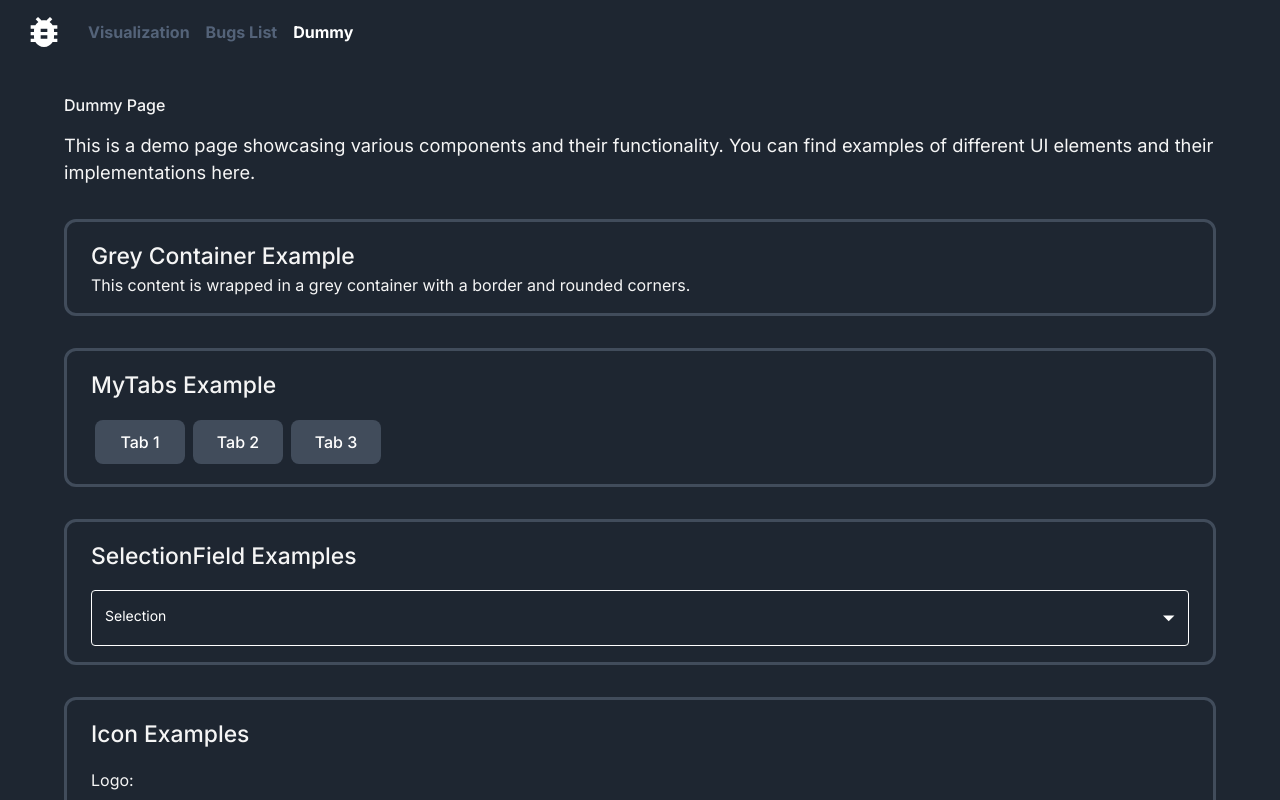
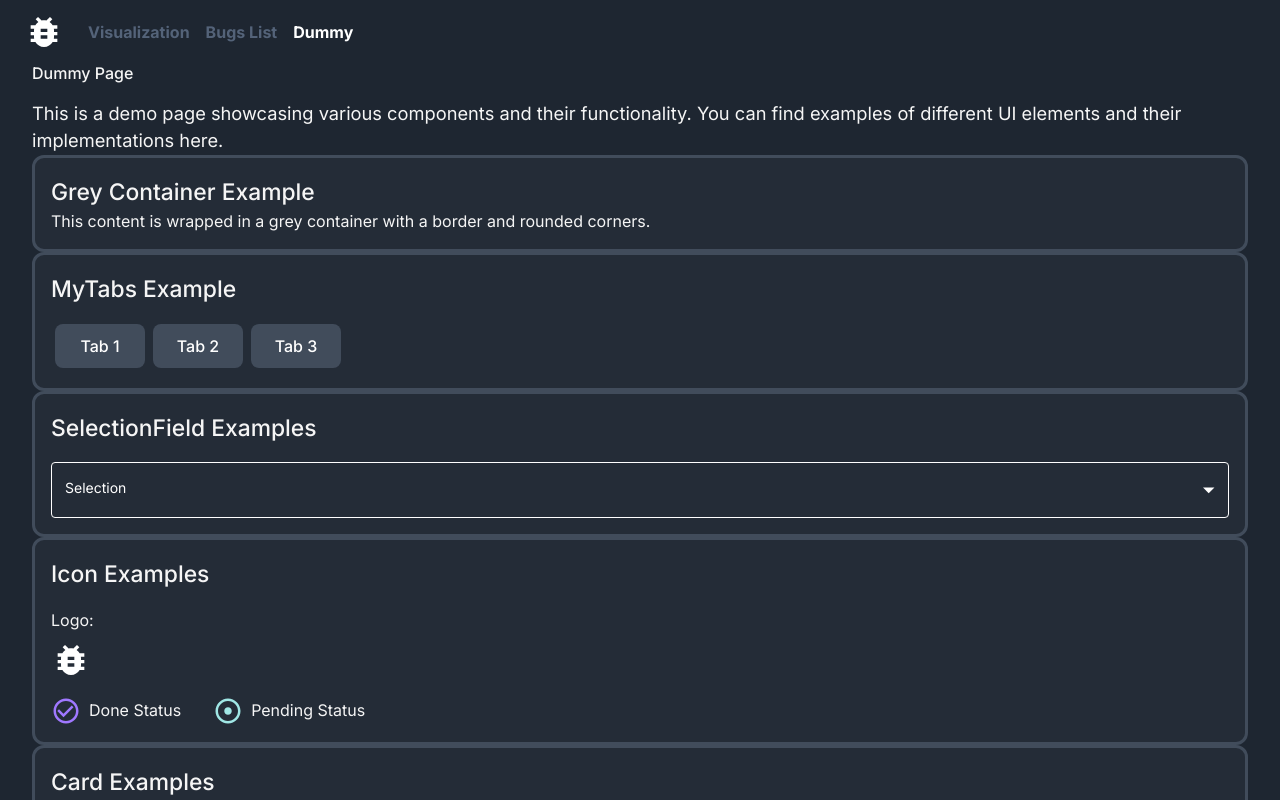
Before and after one commit to CS3213-Team-8/bug_analysis_FE, a React (Create React App) app: page /dummy in a window 1280 px wide. Shown: the top 800 px of the page. Built offline with nearby package versions, Linux system fonts and the light colour scheme.

Commit message:
Modify grey container for grid layout

```diff
--- a/src/App.js
+++ b/src/App.js
@@ -1,6 +1,6 @@
 import React from 'react';
 import { BrowserRouter as Router, Routes, Route, Link } from 'react-router-dom';
-import { CssBaseline, Container, ThemeProvider } from '@mui/material';
+import { Box, CssBaseline, Container, ThemeProvider } from '@mui/material';
 import Visualization from './pages/Visualization';
 import BugsList from './pages/BugsList';
 import NavBar from './components/NavBar';
@@ -13,14 +13,13 @@ function App() {
        <ThemeProvider theme={theme}>
        <CssBaseline />
         <NavBar />
-
-      <Container sx={{ mt: 4 }}>
+      <Box sx={{ ml: 4 , mr: 4 , mb: 4}} height="100%">
         <Routes>
           <Route path="/" element={<Visualization />} />
           <Route path="/bugsList" element={<BugsList />} />
           <Route path="/dummy" element={<Dummy />} />
         </Routes>
-      </Container>
+      </Box>
       </ThemeProvider>
     </Router>
 
--- a/src/components/GreyContainer.js
+++ b/src/components/GreyContainer.js
@@ -1,12 +1,13 @@
-import React from 'react';
-import { Container } from '@mui/material';
+import { Box } from "@mui/material";
+import { styled } from "@mui/system";
 
-const GreyContainer = ({ children }) => {
-  return (
-    <Container sx={{ mt: 4, border: '3px solid #414C5B', padding: 2, borderRadius: '12px' }}>
-      {children}
-    </Container>
-  );
-};
+const GreyContainer = styled(Box)(({ theme }) => ({
+    backgroundColor: theme.palette.background.light,
+    borderRadius: "12px",
+    border: '3px solid #414C5B',
+    padding: "1rem",
+
+
+}));
 
 export default GreyContainer;
```
